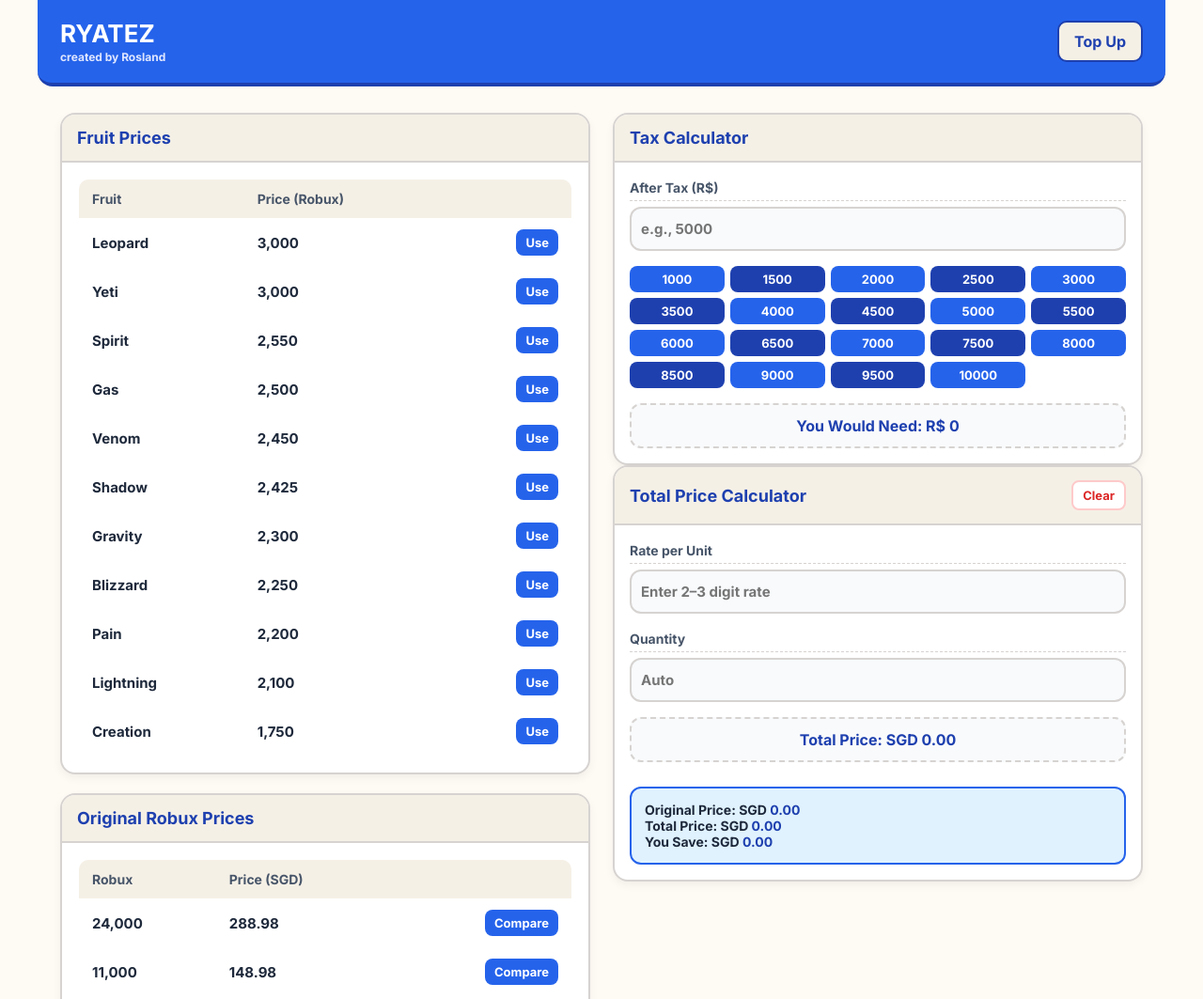
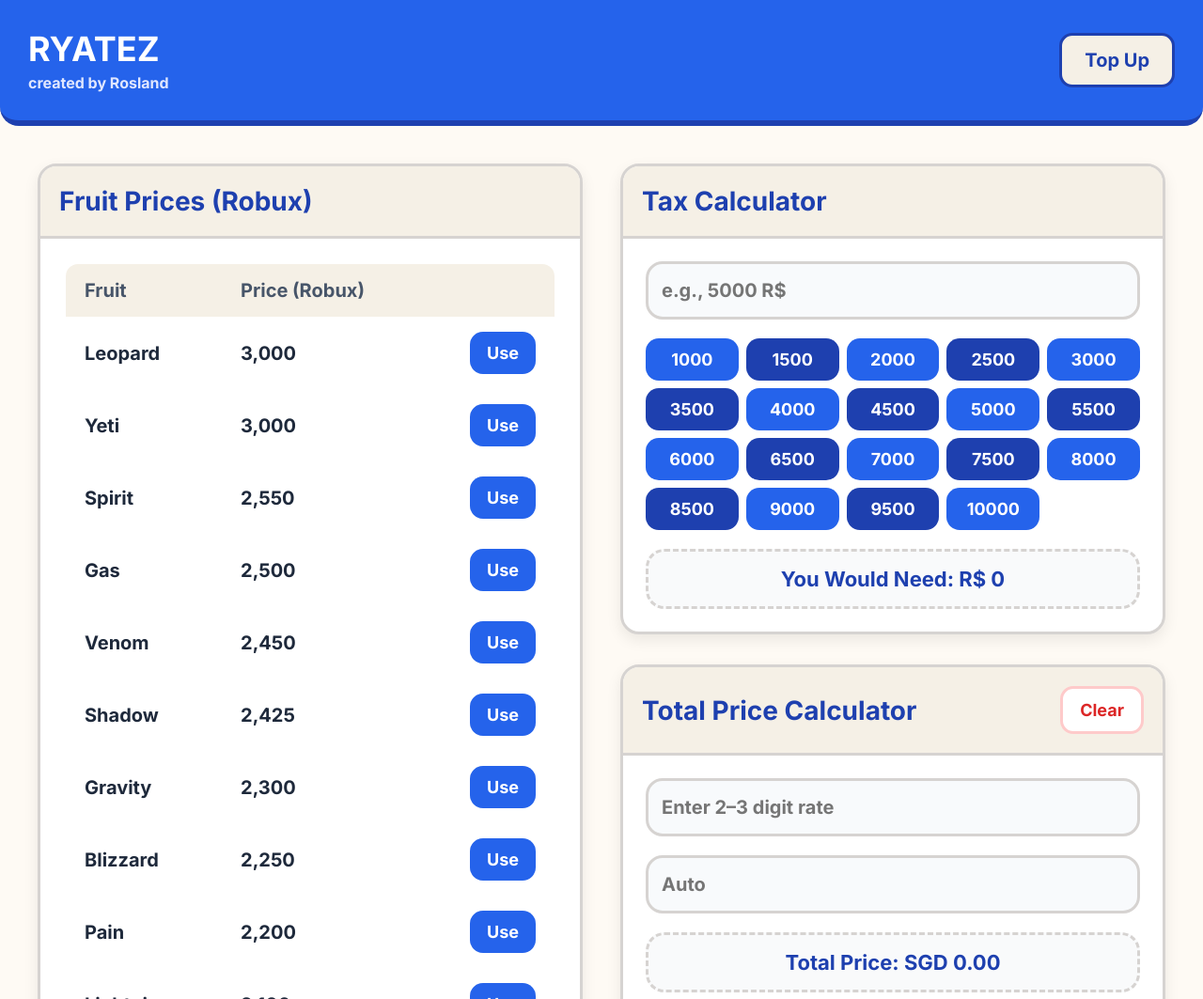
Before and after one commit to Kenzephr/Rates, a plain HTML site: page index.html in a window 1280 px wide. Shown: the top 1063 px of the page at 94% size. Drawn offline with Linux system fonts and the light colour scheme.

Commit message:
Update index.html

```diff
--- a/index.html
+++ b/index.html
@@ -14,166 +14,176 @@
       --accent: #2563eb;
       --accent-dark: #1e40af;
       --danger: #dc2626;
-      --green: #22c55e;
-      --green-dark: #15803d;
       --beige: #f5f0e6;
     }
 
     *{
       box-sizing: border-box;
       font-family: "Inter", system-ui, -apple-system, Segoe UI, Roboto, Helvetica, Arial;
-      font-weight: 700; /* all bold */
+      font-weight: 700;
     }
 
     body{
       margin: 0;
       color: var(--ink);
       background: var(--bg);
+      font-size: 20px; /* overall enlargement */
     }
 
-    /* Top Bar */
     .top-bar{
-      max-width: 1200px;
+      max-width: 1400px;
       margin: 0 auto;
-      padding: 20px 24px;
+      padding: 30px;
       display: flex;
       justify-content: space-between;
       align-items: center;
       background: var(--accent);
-      border-bottom: 4px solid var(--accent-dark);
-      border-radius: 0 0 16px 16px;
+      border-bottom: 6px solid var(--accent-dark);
+      border-radius: 0 0 20px 20px;
     }
-    .brand h1{ margin: 0; font-size: 26px; color: #fff; }
-    .caption { font-size: 12px; font-weight: 700; color: #e0e7ff; margin-top: 2px; }
+    .brand h1{ margin: 0; font-size: 36px; color: #fff; }
+    .caption { font-size: 16px; color: #e0e7ff; margin-top: 4px; }
     .brand { display: flex; flex-direction: column; }
-
     .top-up-btn{
       text-decoration: none;
       background: var(--beige);
       color: var(--accent-dark);
-      padding: 10px 16px;
-      border-radius: 10px;
-      border: 2px solid var(--accent-dark);
+      padding: 14px 24px;
+      font-size: 20px;
+      border-radius: 14px;
+      border: 3px solid var(--accent-dark);
     }
 
     .wrap{
-      max-width: 1200px;
+      max-width: 1400px;
       margin: 0 auto;
-      padding: 28px 24px 40px;
+      padding: 40px;
       display: grid;
       grid-template-columns: 1fr 1fr;
-      gap: 24px;
+      gap: 40px;
       align-items: start;
     }
-
     .card{
       background: var(--card);
-      border: 2px solid var(--line);
+      border: 3px solid var(--line);
+      border-radius: 20px;
+      overflow: hidden;
+      box-shadow: 0 6px 16px rgba(0,0,0,0.08);
+    }
+    .card-head{
+      padding: 20px;
+      border-bottom: 3px solid var(--line);
+      background: var(--beige);
+    }
+    .card-title{ margin: 0; font-size: 28px; color: var(--accent-dark); }
+    .card-body{ padding: 24px; display: grid; gap: 20px; }
+
+    /* Table styling */
+    .price-table{
+      width: 100%;
+      border-collapse: collapse;
+      background: #fff;
+      border: 3px solid var(--line);
       border-radius: 16px;
       overflow: hidden;
-      box-shadow: 0 4px 10px rgba(0,0,0,0.05);
+      font-size: 20px;
     }
-    .card-head{
-      padding: 14px 16px;
-      border-bottom: 2px solid var(--line);
-      background: var(--beige);
+    .price-table th, .price-table td{
+      padding: 16px 20px;
+      font-size: 20px;
     }
-    .card-title{ margin: 0; font-size: 18px; color: var(--accent-dark); }
-    .card-body{ padding: 16px; display: grid; gap: 16px; }
+    .price-table thead{ background: var(--beige); }
+    .price-table th{ text-align: left; font-size: 20px; color: var(--muted); }
+    .price-table td:last-child{ text-align: right; }
 
-    .field{ display: grid; gap: 6px; }
-    .label-row{ border-bottom: 1px dashed var(--line); padding-bottom: 4px; }
-    .label{ font-size: 14px; color: var(--muted); }
-
+    /* Inputs with fillet style */
     .input{
       width: 100%;
-      padding: 12px 10px;
-      border: 2px solid var(--line);
-      border-radius: 12px;
-      font-size: 15px;
+      padding: 16px 14px;
+      border: 3px solid var(--line);
+      border-radius: 18px;
+      font-size: 20px;
       background: #f8fafc;
     }
-
-    .suggested{
-      display: grid;
-      grid-template-columns: repeat(5, 1fr);
-      gap: 6px;
-    }
-    .btn{
-      padding: 6px 10px;
-      border: none;
-      border-radius: 8px;
-      font-size: 13px;
-      cursor: pointer;
-      color: #fff;
-      transition: background 0.2s;
-    }
-    .btn-light{ background: var(--accent); }
-    .btn-dark{ background: var(--accent-dark); }
-    .btn-light:hover{ background: #1d4ed8; }
-    .btn-dark:hover{ background: #172554; }
 
     .fruit-btn{
       background: var(--accent);
       color: #fff;
       border: none;
-      padding: 6px 10px;
-      border-radius: 8px;
-      font-size: 13px;
+      padding: 12px 18px;
+      border-radius: 14px;
+      font-size: 18px;
       cursor: pointer;
-      transition: background 0.2s;
     }
-    .fruit-btn:hover{ background: var(--accent-dark); }
-
     .clear{
       margin-left: auto;
       background: #fff;
       color: var(--danger);
-      border: 2px solid #fecaca;
-      padding: 6px 10px;
-      border-radius: 8px;
-      font-size: 13px;
+      border: 3px solid #fecaca;
+      padding: 12px 18px;
+      border-radius: 14px;
+      font-size: 18px;
       cursor: pointer;
     }
-    .clear:hover{ background: #fee2e2; }
 
     .result-box{
-      padding: 12px;
-      border: 2px dashed var(--line);
-      border-radius: 12px;
+      padding: 16px;
+      border: 3px dashed var(--line);
+      border-radius: 20px;
       background: #f9fafb;
       display: flex;
       justify-content: center;
-      gap: 6px;
+      gap: 8px;
+      font-size: 22px;
       color: var(--accent-dark);
     }
-
-    .price-table{
-      width: 100%;
-      border-collapse: collapse;
-      background: #fff;
-      border: 2px solid var(--line);
-      border-radius: 12px;
-      overflow: hidden;
-    }
-    .price-table th, .price-table td{ padding: 12px 14px; font-size: 15px; }
-    .price-table thead{ background: var(--beige); }
-    .price-table th{ text-align: left; font-size: 14px; color: var(--muted); }
-    .price-table td:last-child{ text-align: right; }
-
     .compare-box{
-      margin-top: 10px;
-      padding: 14px;
-      border: 2px solid var(--accent);
-      border-radius: 12px;
+      margin-top: 12px;
+      padding: 20px;
+      border: 3px solid var(--accent);
+      border-radius: 18px;
       background: #e0f2fe;
-      font-size: 14px;
+      font-size: 20px;
     }
     .compare-box strong{ color: var(--accent-dark); }
+
+    .horizontal-line{
+      border: 0;
+      border-top: 3px solid var(--line);
+      margin: 30px 0;
+    }
+
+    .usd-sgd-section{
+      display: grid;
+      grid-template-columns: 1fr 1fr;
+      gap: 30px;
+      align-items: start;
+    }
+
+    /* Ensure matching sizes */
+    .fruit-robux, .fruit-usd { min-height: 500px; }
+    .usd-converter, .total-price { min-height: 340px; }
+    .right-col section { margin-bottom: 32px; }
+
+    /* Suggested buttons */
+    .suggested{
+      display: grid;
+      grid-template-columns: repeat(5, 1fr);
+      gap: 8px;
+    }
+    .btn{
+      padding: 12px;
+      border: none;
+      border-radius: 14px;
+      font-size: 18px;
+      cursor: pointer;
+      color: #fff;
+    }
+    .btn-light{ background: var(--accent); }
+    .btn-dark{ background: var(--accent-dark); }
   </style>
 </head>
 <body>
-  <!-- Header -->
   <div class="top-bar">
     <div class="brand">
       <h1>RYATEZ</h1>
@@ -182,13 +192,12 @@
     <a href="https://www.eldorado.gg/buy-robux/g/70-0-0" target="_blank" class="top-up-btn">Top Up</a>
   </div>
 
-  <!-- Main Layout -->
   <div class="wrap">
     <!-- Left Column -->
     <div class="left-col">
-      <!-- Fruit Price Table -->
-      <div class="card">
-        <header class="card-head"><h2 class="card-title">Fruit Prices</h2></header>
+      <!-- Fruit Prices (Robux) -->
+      <div class="card fruit-robux">
+        <header class="card-head"><h2 class="card-title">Fruit Prices (Robux)</h2></header>
         <div class="card-body">
           <table class="price-table">
             <thead><tr><th>Fruit</th><th>Price (Robux)</th><th></th></tr></thead>
@@ -203,14 +212,13 @@
               <tr><td>Blizzard</td><td>2,250</td><td><button class="fruit-btn" onclick="setAfterTax(2250)">Use</button></td></tr>
               <tr><td>Pain</td><td>2,200</td><td><button class="fruit-btn" onclick="setAfterTax(2200)">Use</button></td></tr>
               <tr><td>Lightning</td><td>2,100</td><td><button class="fruit-btn" onclick="setAfterTax(2100)">Use</button></td></tr>
-              <tr><td>Creation</td><td>1,750</td><td><button class="fruit-btn" onclick="setAfterTax(1750)">Use</button></td></tr>
             </tbody>
           </table>
         </div>
       </div>
 
       <!-- Original Robux Price Table -->
-      <div class="card" style="margin-top:20px;">
+      <div class="card" style="margin-top:30px;">
         <header class="card-head"><h2 class="card-title">Original Robux Prices</h2></header>
         <div class="card-body">
           <table class="price-table">
@@ -226,6 +234,45 @@
           </table>
         </div>
       </div>
+
+      <!-- Horizontal Line -->
+      <hr class="horizontal-line"/>
+
+      <!-- New Section: Fruit USD Prices + Converter -->
+      <div class="usd-sgd-section">
+        <!-- Fruit USD Table -->
+        <div class="card fruit-usd">
+          <header class="card-head"><h2 class="card-title">Fruit USD Prices</h2></header>
+          <div class="card-body">
+            <table class="price-table">
+              <thead><tr><th>Fruit</th><th>Price (USD)</th></tr></thead>
+              <tbody>
+                <tr><td>Leopard</td><td>18.00</td></tr>
+                <tr><td>Yeti</td><td>18.00</td></tr>
+                <tr><td>Spirit</td><td>15.25</td></tr>
+                <tr><td>Gas</td><td>15.00</td></tr>
+                <tr><td>Venom</td><td>14.75</td></tr>
+                <tr><td>Shadow</td><td>14.50</td></tr>
+                <tr><td>Gravity</td><td>13.75</td></tr>
+                <tr><td>Blizzard</td><td>13.50</td></tr>
+                <tr><td>Pain</td><td>13.25</td></tr>
+                <tr><td>Lightning</td><td>12.50</td></tr>
+              </tbody>
+            </table>
+          </div>
+        </div>
+
+        <!-- USD to SGD Converter -->
+        <div class="card usd-converter">
+          <header class="card-head"><h2 class="card-title">USD → SGD Converter</h2></header>
+          <div class="card-body">
+            <input type="number" id="usdValue" class="input" placeholder="Enter USD amount" />
+            <div class="result-box">
+              <span>SGD <span id="sgdValue">0.00</span></span>
+            </div>
+          </div>
+        </div>
+      </div>
     </div>
 
     <!-- Right Column -->
@@ -234,11 +281,9 @@
       <section class="card">
         <header class="card-head"><h2 class="card-title">Tax Calculator</h2></header>
         <div class="card-body">
-          <div class="field">
-            <div class="label-row"><span class="label">After Tax (R$)</span></div>
-            <input type="number" id="afterTax" class="input" step="0.01" placeholder="e.g., 5000" />
-          </div>
+          <input type="number" id="afterTax" class="input" placeholder="e.g., 5000 R$" />
 
+          <!-- Suggested Buttons -->
           <div class="suggested">
             <button class="btn btn-light" onclick="setAfterTax(1000)">1000</button>
             <button class="btn btn-dark" onclick="setAfterTax(1500)">1500</button>
@@ -267,26 +312,18 @@
         </div>
       </section>
 
-      <!-- Total Price Calculator + Comparison -->
-      <section class="card">
+      <!-- Total Price Calculator -->
+      <section class="card total-price">
         <header class="card-head" style="display:flex; align-items:center; justify-content:space-between;">
           <h2 class="card-title">Total Price Calculator</h2>
           <button class="clear" onclick="clearAll()">Clear</button>
         </header>
         <div class="card-body">
-          <div class="field">
-            <div class="label-row"><span class="label">Rate per Unit</span></div>
-            <input type="number" id="rate" class="input" step="1" placeholder="Enter 2–3 digit rate" />
-          </div>
-          <div class="field">
-            <div class="label-row"><span class="label">Quantity</span></div>
-            <input type="number" id="quantity" class="input" step="1" placeholder="Auto" />
-          </div>
+          <input type="number" id="rate" class="input" placeholder="Enter 2–3 digit rate" />
+          <input type="number" id="quantity" class="input" placeholder="Auto" />
           <div class="result-box">
             <span>Total Price: SGD <span id="total">0.00</span></span>
           </div>
-
-          <!-- Comparison Box -->
           <div class="compare-box">
             <div>Original Price: SGD <strong id="orig">0.00</strong></div>
             <div>Total Price: SGD <strong id="comp-total">0.00</strong></div>
@@ -319,37 +356,9 @@
     function calculateTotal(){
       const rawRate = (document.getElementById("rate").value || "").trim();
       let rate = 0;
-      if (/^\d{2}$/.test(rawRate)) {
-        rate = parseFloat(rawRate) / 10000;
-      } else if (/^\d{3}$/.test(rawRate)) {
-        rate = parseFloat(rawRate) / 100000;
-      }
+      if (/^\d{2}$/.test(rawRate)) rate = parseFloat(rawRate) / 10000;
+      else if (/^\d{3}$/.test(rawRate)) rate = parseFloat(rawRate) / 100000;
       const quantity = parseFloat(document.getElementById("quantity").value) || 0;
       const total = rate * quantity;
       const totalRounded = parseFloat(roundUpTwoDecimals(total));
-      document.getElementById("total").textContent = totalRounded.toFixed(2);
-      document.getElementById("comp-total").textContent = totalRounded.toFixed(2);
-    }
-    document.getElementById("rate").addEventListener("input", calculateTotal);
-    document.getElementById("quantity").addEventListener("input", calculateTotal);
-
-    function compareOriginal(origPrice){
-      const total = parseFloat(document.getElementById("total").textContent) || 0;
-      document.getElementById("orig").textContent = origPrice.toFixed(2);
-      document.getElementById("comp-total").textContent = total.toFixed(2);
-      document.getElementById("diff").textContent = (origPrice - total).toFixed(2);
-    }
-
-    function clearAll(){
-      document.getElementById("afterTax").value = "";
-      document.getElementById("need").textContent = "0";
-      document.getElementById("rate").value = "";
-      document.getElementById("quantity").value = "";
-      document.getElementById("total").textContent = "0.00";
-      document.getElementById("orig").textContent = "0.00";
-      document.getElementById("comp-total").textContent = "0.00";
-      document.getElementById("diff").textContent = "0.00";
-    }
-  </script>
-</body>
-</html>
+      document.getElementById("total").textContent = totalRounded.to
```
